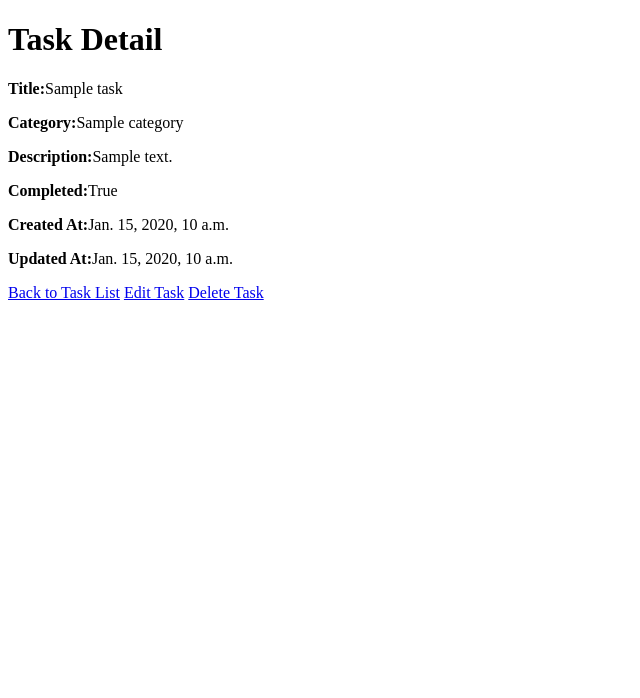
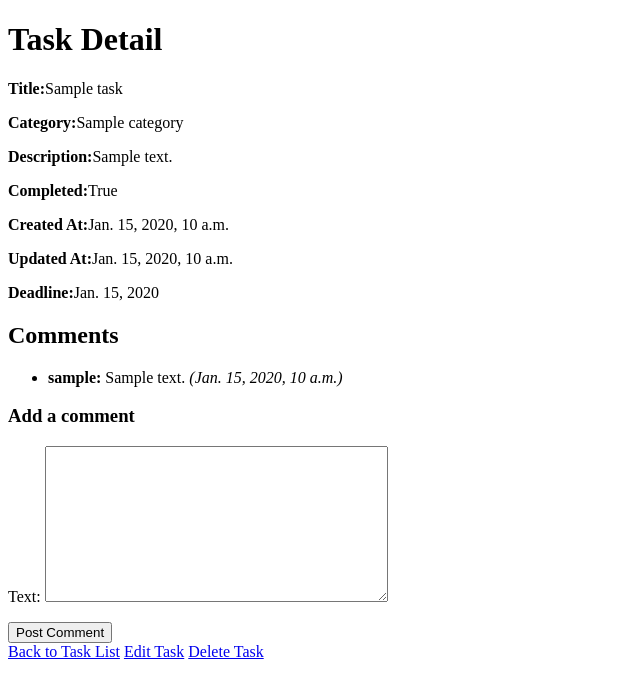
Before and after one commit to Mshita118/todo_app, a Django app: page /task/1/ in a window 1280 px wide. Shown: the top 698 px of the page, without its empty margins (0-640 px from the left). Run offline with Django 5.2, Linux system fonts and the light colour scheme; tables that the repository leaves empty hold one stand-in row (values such as "Sample post").

Commit message:
コメント機能の追加

```diff
--- a/todo/admin.py
+++ b/todo/admin.py
@@ -1,7 +1,8 @@
 from django.contrib import admin
-from .models import Task, Category
+from .models import Task, Category, Priority
 
 admin.site.register(Task)
+admin.site.register(Priority)
 
 
 @admin.register(Category)
--- a/todo/forms.py
+++ b/todo/forms.py
@@ -1,13 +1,19 @@
 from django import forms
-from .models import Task, Category
+from .models import Task, Category, Comment
 
 
 class TaskForm(forms.ModelForm):
     class Meta:
         model = Task
-        fields = ['title', 'description', 'completed', 'category']
+        fields = ['title', 'description', 'completed', 'category', 'priority']
         widgets = {
             'category': forms.Select(attrs={'class': 'form-control'}),
+            'title': forms.TextInput(attrs={'class': 'form-control'}),
+            'description': forms.Textarea(attrs={'class': 'form-control'}),
+            'priority': forms.Select(attrs={'class': 'form-control'}),
+            'deadline': forms.NumberInput(attrs={
+                'class': 'form-control',
+                'type': 'date'}),
         }
 
 
@@ -19,3 +25,12 @@ class CategoryForm(forms.ModelForm):
             'name': forms.TextInput(attrs={'class': 'form-control', 'placeholder': 'Category Name'}),
             'description': forms.Textarea(attrs={'class': 'form-control', 'placeholder': 'Category Description', 'rows': 3}),
         }
+
+
+class CommentForm(forms.ModelForm):
+    class Meta:
+        model = Comment
+        fields = ['text']
+        widgets = {
+            'title': forms.Textarea(attrs={'class': 'form-control', 'placeholder': 'Add a comment...'}),
+        }
--- a/todo/models.py
+++ b/todo/models.py
@@ -1,4 +1,6 @@
 from django.db import models
+from django.utils import timezone
+from django.contrib.auth.models import User
 
 
 class Category(models.Model):
@@ -6,6 +8,14 @@ class Category(models.Model):
     description = models.TextField(blank=True, null=True)
     created_at = models.DateTimeField(auto_now_add=True)
     updated_at = models.DateTimeField(auto_now=True)
+
+    def __str__(self):
+        return self.name
+
+
+class Priority(models.Model):
+    name = models.CharField(max_length=20, unique=True)
+    level = models.IntegerField(unique=True)
 
     def __str__(self):
         return self.name
@@ -20,6 +30,23 @@ class Task(models.Model):
     )
     created_at = models.DateTimeField(auto_now_add=True)
     updated_at = models.DateTimeField(auto_now=True)
+    priority = models.ForeignKey(
+        Priority, on_delete=models.SET_NULL, null=True, blank=True)
+    deadline = models.DateField(null=True, blank=True)
 
     def __str__(self):
         return self.title
+
+    def is_overdue(self):
+        return self.deadline and self.deadline < timezone.now().date()
+
+
+class Comment(models.Model):
+    task = models.ForeignKey(
+        Task, on_delete=models.CASCADE, related_name='comments')
+    user = models.ForeignKey(User, on_delete=models.SET_NULL, null=True)
+    text = models.TextField()
+    created_at = models.DateTimeField(auto_now_add=True)
+
+    def __str__(self):
+        return f"Comment by {self.user.username} on {self.task.title}"
--- a/todo/templates/todo/task_detail.html
+++ b/todo/templates/todo/task_detail.html
@@ -13,6 +13,23 @@
   <p><strong>Completed:</strong>{{ task.completed }}</p>
   <p><strong>Created At:</strong>{{ task.created_at }}</p>
   <p><strong>Updated At:</strong>{{ task.updated_at }}</p>
+  <p><strong>Deadline:</strong>{{ task.deadline}}</p>
+
+  <h2>Comments</h2>
+  <ul>
+    {% for comment in comments %}
+    <li><strong>{{ comment.user.username }}:</strong> {{ comment.text }} <em>({{ comment.created_at }})</em></li>
+    {% empty %}
+    <li>No comment yet.</li>
+    {% endfor %}
+  </ul>
+
+  <h3>Add a comment</h3>
+  <form method="post">
+    {% csrf_token %}
+    {{ form.as_p }}
+    <button type="submit">Post Comment</button>
+  </form>
   <a href="{% url 'task_list' %}">Back to Task List</a>
   <a href="{% url 'task_update' task.pk %}">Edit Task</a>
   <a href="{% url 'task_delete' task.pk %}">Delete Task</a>
--- a/todo/views.py
+++ b/todo/views.py
@@ -1,6 +1,6 @@
 from django.shortcuts import render, get_object_or_404, redirect
-from .models import Task, Category
-from .forms import TaskForm, CategoryForm
+from .models import Task, Category, Priority, Comment
+from .forms import TaskForm, CategoryForm, CommentForm
 from django.contrib import messages
 from django.db.models import Q
 from django.core.paginator import Paginator
@@ -18,11 +18,14 @@ def task_list(request):
 
     if query:
         tasks = tasks.filter(
-            Q(title__icontains=query) | Q(description__icontains=query)
+            Q(title__icontains=query)
+            | Q(description__icontains=query)
         )
 
     if sort_by == 'category':
         tasks = tasks.order_by('category__name', 'title')
+    elif sort_by == 'priority':
+        tasks = tasks.order_by('priority__level', 'title')
     else:
         tasks = tasks.order_by(sort_by)
 
@@ -72,7 +75,20 @@ def task_delete(request, pk):
 
 def task_detail(request, pk):
     task = get_object_or_404(Task, pk=pk)
-    return render(request, 'todo/task_detail.html', {'task': task})
+    comments = task.comments.all()
+
+    if request.method == 'POST':
+        form = CommentForm(request.POST)
+        if form.is_valid():
+            comment = form.save(commit=False)
+            comment.task = task
+            comment.user = request.user
+            comment.save()
+            return redirect('task_detail', pk=task.pk)
+    else:
+        form = CommentForm()
+
+    return render(request, 'todo/task_detail.html', {'task': task, 'comments': comments, 'form': form})
 
 
 def category_list(request):
```
Also changed, not shown: todo/templates/todo/task_form.html (+32 -2 lines), todo/templates/todo/task_list.html (+8 -0 lines), todo/migrations/0004_priority_task_priority.py (added), todo/migrations/0005_task_deadline.py (added), todo/migrations/0006_comment.py (added).
